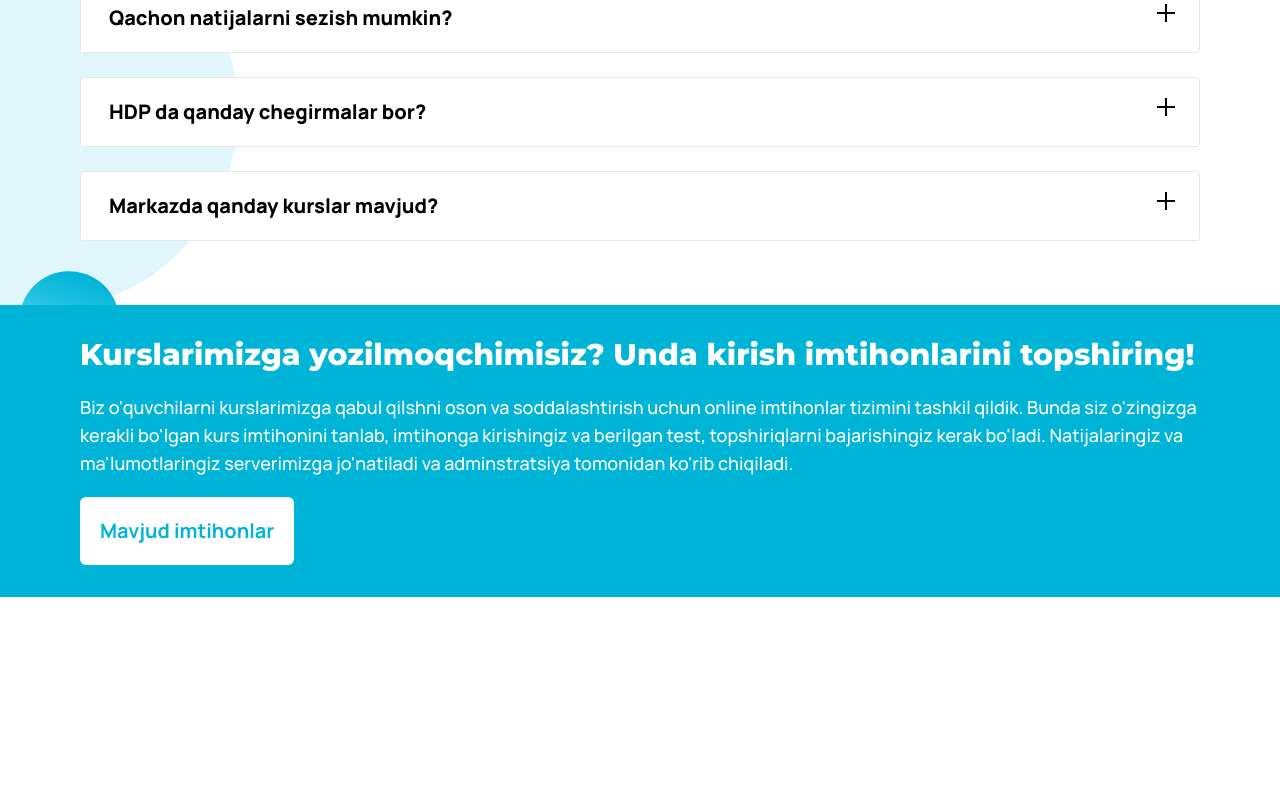
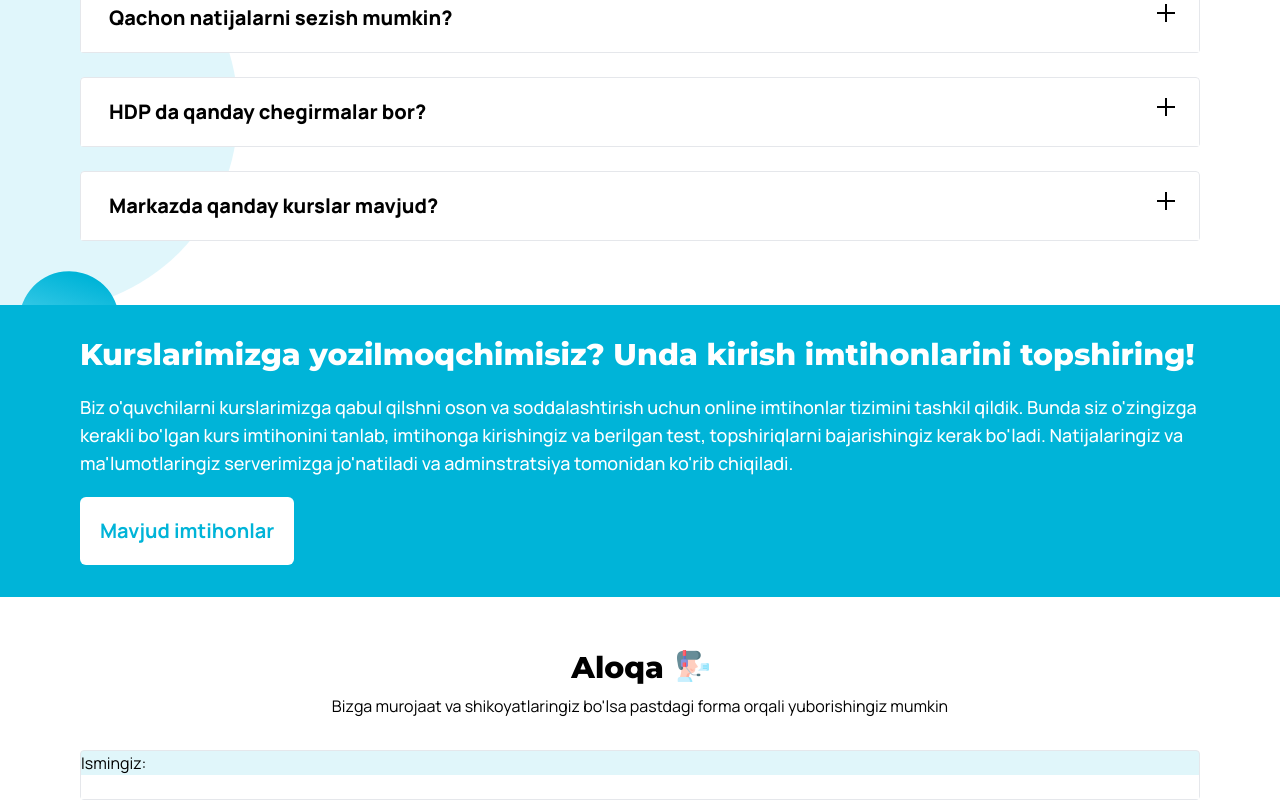
Before and after one commit to sardoraminov/hdp-client, a Nuxt app: page / in a window 1280 px wide. Shown: the part 5577-6377 px from the top of the page. Before the commit the page ends 6174 px from the top, so only its background shows below. Built offline with nearby package versions, Linux system fonts and the light colour scheme.

Commit message:
some changes

```diff
--- /dev/null
+++ b/components/TheContact.vue
@@ -0,0 +1,23 @@
+<template>
+  <div id="contact" class="contact-part mt-12">
+    <div class="part-titles mt-7 text-center mb-8">
+      <h1 class="title text-[30px] font-extrabold font-mont inline-block">
+        Aloqa
+        <img :src="contact" class="w-8 inline-block mb-2 ml-1" alt="contact" />
+      </h1>
+      <p class="desc mt-1 font-manr text-base">
+        Bizga murojaat va shikoyatlaringiz bo'lsa pastdagi forma orqali
+        yuborishingiz mumkin
+      </p>
+    </div>
+    <form class="part-form border border-gray bg-[#E0F6FA] rounded">
+      <div class="form-group flex flex-col">
+        <label class="font-manr text-base">Ismingiz:</label>
+        <input type="text" class="form-control" />
+      </div>
+    </form>
+  </div>
+</template>
+<script setup>
+import contact from "~/assets/img/contact.png";
+</script>
--- a/components/TheQuestions.vue
+++ b/components/TheQuestions.vue
@@ -58,7 +58,7 @@
         <div
           @click="openOne(0)"
           :class="[
-            'section-title relative hover:bg-primary hover:text-white cursor-pointer rounded-t text-xl px-6 py-5 flex flex-row justify-between',
+            'section-title relative hover:bg-primary hover:border-none hover:text-white cursor-pointer rounded-t text-xl px-6 py-5 flex flex-row justify-between',
             opens[0] === true
               ? 'bg-primary text-white '
               : 'bg-white text-black border border-gray',
@@ -90,7 +90,7 @@
         <div
           @click="openOne(1)"
           :class="[
-            'section-title relative hover:bg-primary hover:text-white cursor-pointer rounded-t  text-xl px-6 py-5 flex flex-row justify-between',
+            'section-title relative hover:bg-primary  hover:border-none hover:text-white cursor-pointer rounded-t  text-xl px-6 py-5 flex flex-row justify-between',
             opens[1] === true
               ? 'bg-primary text-white '
               : 'bg-white text-black border border-gray',
@@ -126,7 +126,7 @@
         <div
           @click="openOne(2)"
           :class="[
-            'section-title relative hover:bg-primary hover:text-white cursor-pointer rounded-t  text-xl px-6 py-5 flex flex-row justify-between',
+            'section-title relative hover:bg-primary hover:border-none hover:text-white cursor-pointer rounded-t  text-xl px-6 py-5 flex flex-row justify-between',
             opens[2] === true
               ? 'bg-primary text-white '
               : 'bg-white text-black border border-gray',
@@ -155,7 +155,7 @@
         <div
           @click="openOne(3)"
           :class="[
-            'section-title relative hover:bg-primary hover:text-white cursor-pointer rounded-t  text-xl px-6 py-5 flex flex-row justify-between',
+            'section-title relative hover:bg-primary hover:border-none hover:text-white cursor-pointer rounded-t  text-xl px-6 py-5 flex flex-row justify-between',
             opens[3] === true
               ? 'bg-primary text-white '
               : 'bg-white text-black border border-gray',
@@ -186,7 +186,7 @@
         <div
           @click="openOne(4)"
           :class="[
-            'section-title relative hover:bg-primary hover:text-white cursor-pointer rounded-t  text-xl px-6 py-5 flex flex-row justify-between',
+            'section-title relative hover:bg-primary hover:border-none hover:text-white cursor-pointer rounded-t  text-xl px-6 py-5 flex flex-row justify-between',
             opens[4] === true
               ? 'bg-primary text-white '
               : 'bg-white text-black border border-gray',
@@ -217,7 +217,7 @@
         <div
           @click="openOne(5)"
           :class="[
-            'section-title relative hover:bg-primary hover:text-white cursor-pointer rounded-t  text-xl px-6 py-5 flex flex-row justify-between',
+            'section-title relative hover:bg-primary hover:border-none hover:text-white cursor-pointer rounded-t  text-xl px-6 py-5 flex flex-row justify-between',
             opens[5] === true
               ? 'bg-primary text-white '
               : 'bg-white text-black border border-gray',
--- a/pages/index.vue
+++ b/pages/index.vue
@@ -37,6 +37,7 @@
       <TheTeam />
       <TheQuestions />
       <TheAboutExam />
+      <TheContact/>
     </main>
   </div>
 </template>
```
Also changed, not shown: assets/img/contact.png (added).
